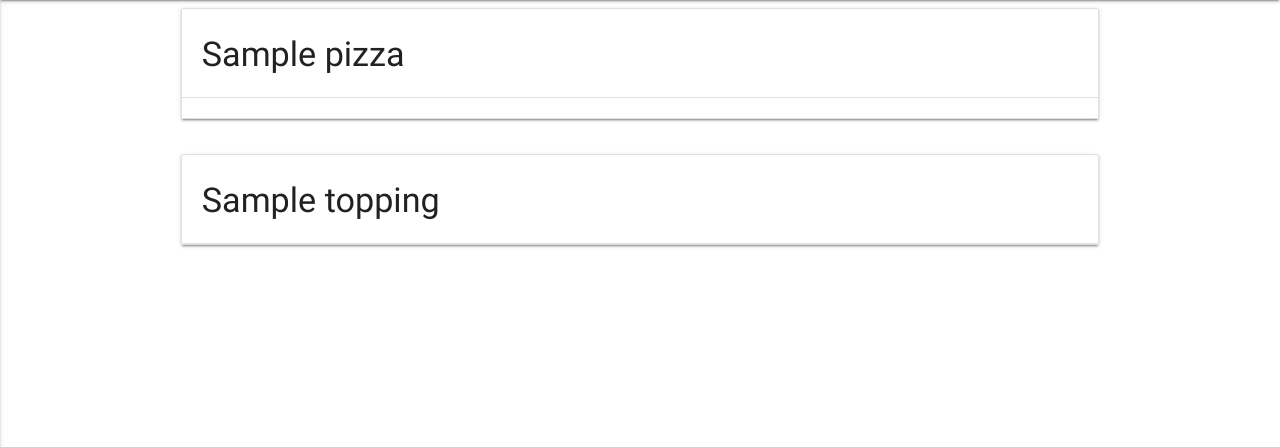
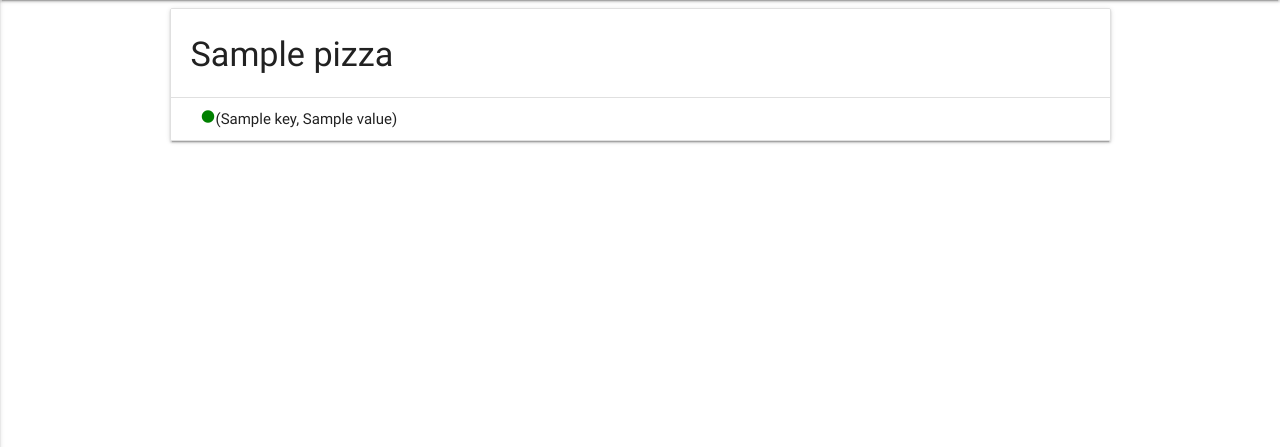
Before and after one commit to kennedydmb/pizza-database-project, a Flask app: page / in a window 1280 px wide. Shown: the part 64-511 px from the top of the page. Run offline with Flask 2, Linux system fonts and the light colour scheme; a database or web service that is not in the repository returns one stand-in record (values such as "Sample title"); some libraries are stand-ins or nearby versions.

Commit message:
Reverted back to working code, topping items now appear under each pizza

```diff
--- a/templates/pizzas.html
+++ b/templates/pizzas.html
@@ -1,4 +1,5 @@
 {% extends 'base.html'%} {% block content %}
+<div class="row">
     <div class="row">
         {% for pizza in pizzas %}
         <div class="card">
@@ -8,36 +9,12 @@
                 </li>
                 {% for topping in pizza.toppings %}
                 <li class="collection-item">
-                {% for ing in ingredients %}
-                    {% if ing.topping == topping %}
-                        {% if is_meat == True %}
-                            <i class="meat tiny material-icons">brightness_1</i>{{topping}}
-                        {% elif ing.is_meat == False %}
                     <i class="veg tiny material-icons">brightness_1</i>{{topping}}
-                        {% endif %}
-                    {% endif %}
-                {% endfor %}
                 </li>
                 {% endfor %}
             </ul>
         </div>
         {% endfor %}
     </div>
-<div class="row">
-    {% for ing in ingredients %}
-    <div class="card">
-        <ul class="collection with-header">
-            <li class="collection-header">
-                <h4>{{ ing.topping }}</h4>
-            </li>
-            {% for meatcheck in ing.is_meat %}
-            <li class="collection-item">
-
-                            <i class="meat tiny material-icons">brightness_1</i>{{meatcheck}}
-
-            {% endfor %}
-        </ul>
-    </div>
-    {% endfor %}
 </div>
 {% endblock %}
```
Lines whose indentation alone changed are shown as unchanged.
